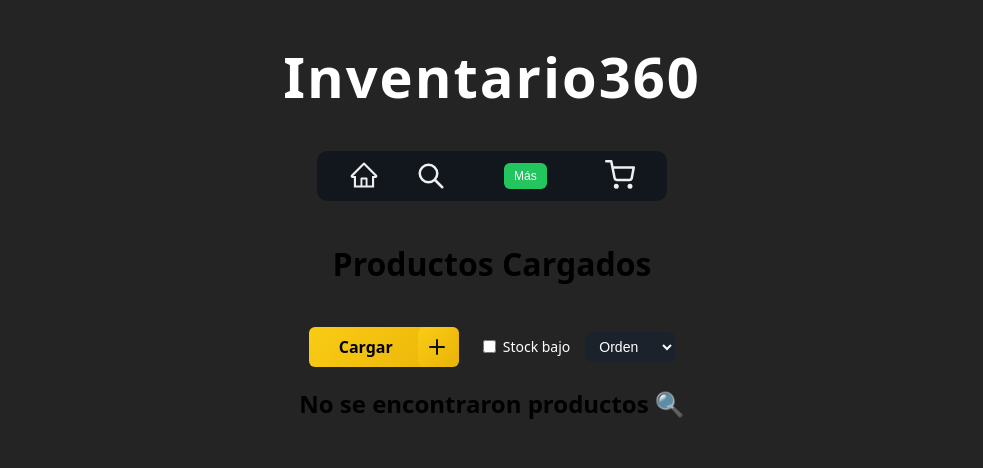
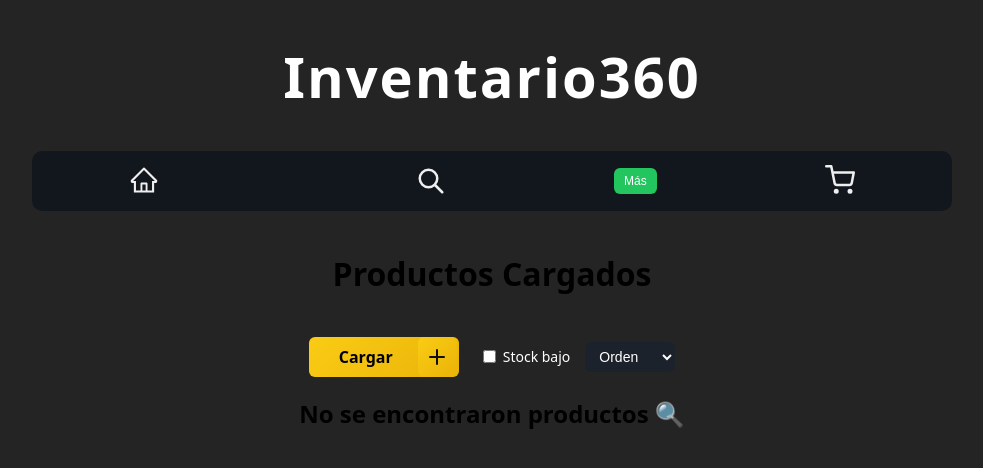
Before and after one commit to Ezegallardo0/Desafio1, a React (Vite) app in the folder sistema-stoc/: page / in a window 1280 px wide. Shown: the top 468 px of the page, without its empty margins (148-1131 px from the left). Built offline with nearby package versions, Linux system fonts and the light colour scheme.

Commit message:
"el navbar esta terminado."

```diff
--- a/sistema-stoc/src/App.jsx
+++ b/sistema-stoc/src/App.jsx
@@ -60,10 +60,6 @@ function App() {
       <Menu
         search={search}
         setSearch={setSearch}
-        filterLowStock={filterLowStock}
-        setFilterLowStock={setFilterLowStock}
-        sortOption={sortOption}
-        setSortOption={setSortOption}
         productos={productos}
         setProductos={setProductos}
       />
@@ -74,7 +70,9 @@ function App() {
             setProductos={setProductos}
             search={search}
             filterLowStock={filterLowStock}
+            setFilterLowStock={setFilterLowStock}
             sortOption={sortOption}
+            setSortOption={setSortOption}
           />
         } />
         <Route path="/cargarproducto" element={<CargarProductos productos={productos} setProductos={setProductos} />} />
--- a/sistema-stoc/src/components/Nav.jsx
+++ b/sistema-stoc/src/components/Nav.jsx
@@ -103,7 +103,7 @@ function Menu({ search, setSearch, productos, setProductos }) {
                     } else {
                       alert("Formato inválido");
                     }
-                  } catch (err) {
+                  } catch {
                     alert("JSON inválido");
                   }
                   setMenuOpen(false);
--- a/sistema-stoc/src/components/home.jsx
+++ b/sistema-stoc/src/components/home.jsx
@@ -3,7 +3,7 @@ import Card from "./productcard";
 import { Link } from "react-router-dom";
 import "../styles/home.css"
 
-function Home({ productos, setProductos, search, filterLowStock, sortOption }) {
+function Home({ productos, setProductos, search, filterLowStock, setFilterLowStock, sortOption, setSortOption }) {
 
 
   const [productoAEliminar, setProductoAEliminar] = useState(null);
--- a/sistema-stoc/src/styles/nav.css
+++ b/sistema-stoc/src/styles/nav.css
@@ -1,20 +1,23 @@
 .button-container {
   display: flex;
   background: #12171e;
-  width: 350px;
-  height: 50px;
+  width: 100%;
+  max-width: 900px;
+  height: 60px;
   align-items: center;
   justify-content: space-around;
   border-radius: 10px;
   margin: 20px auto;
-  transition: width 0.4s ease;
-  overflow: hidden;
+  transition: transform 0.2s ease;
+  overflow: visible; /* allow dropdown to escape */
+  padding: 0 10px;
 }
 .button-container:hover {
-   width: 410px
+  transform: scale(1.3, 1.05);
 }
 .button-container.active {
-  width: 550px /* más grande que el hover */ /* se agranda solo cuando buscás */
+  /* no special active sizing needed */
+  width: 100%;
 }
 .icon {
   width: 30px;
```
